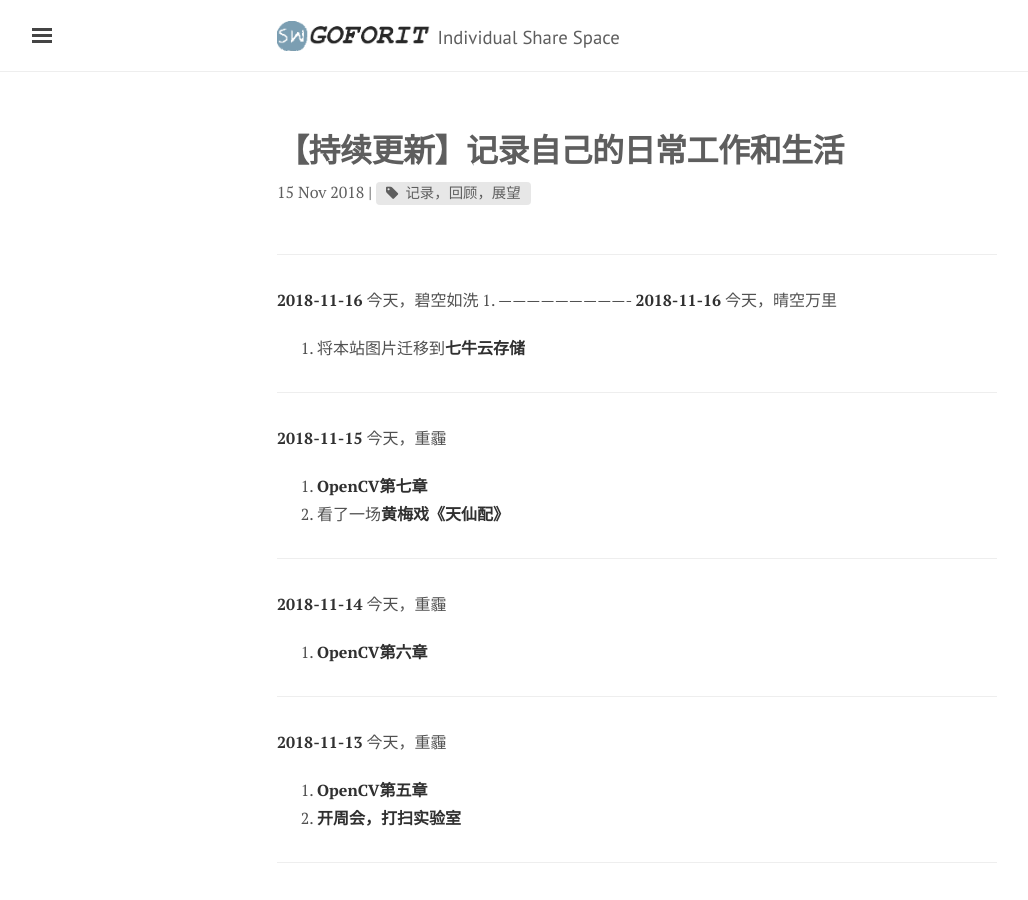
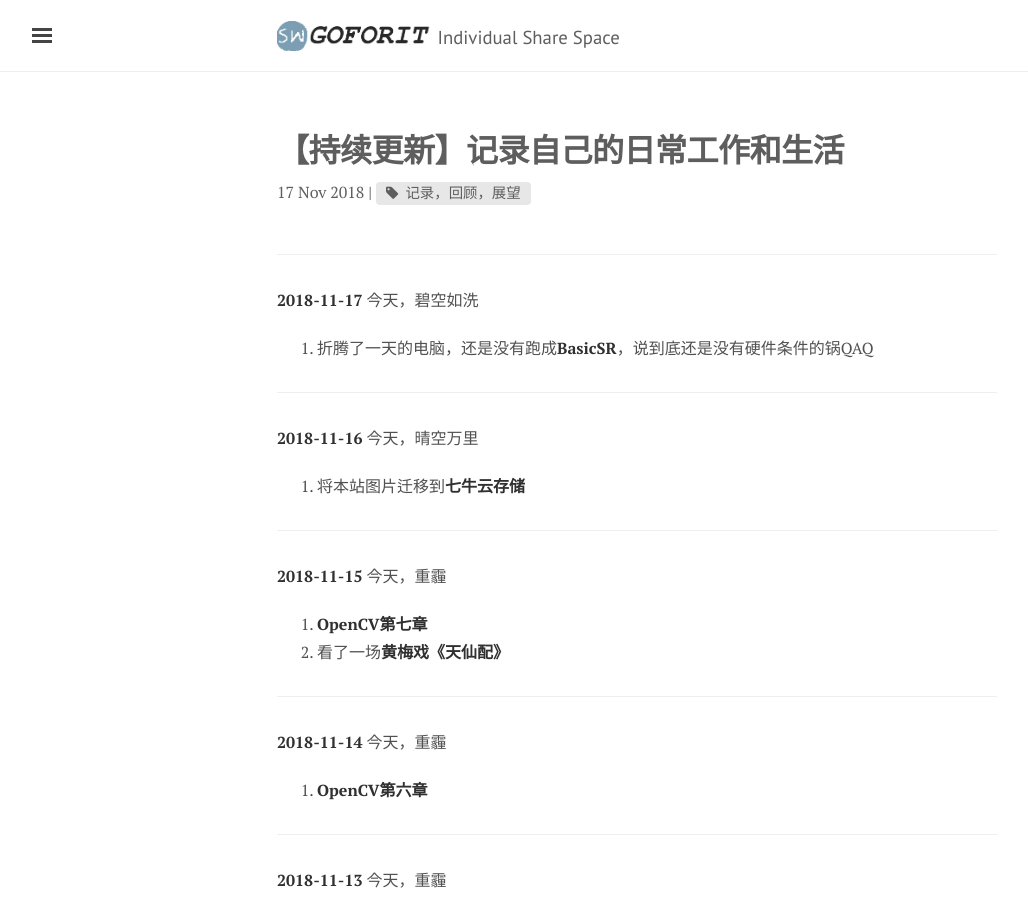
Before and after one commit to illust/illust.github.io, a Jekyll site: the page built from _posts/2018-11-17-works.md, in a window 1280 px wide and 900 px high. Shown: the whole window, without its empty margins (3-1031 px from the left). Built offline with Jekyll 4.4.1, drawn with Linux system fonts in a browser that asks for light colours; nearby versions of some CDN libraries; comment, search, counter and statistics services are not loaded.

Commit message:
daily works

```diff
--- a/_posts/2018-11-15-works.md
+++ b/_posts/2018-11-17-works.md
@@ -6,9 +6,10 @@ excerpt: 回到写日记的年月里，fight！
 tags: [记录，回顾，展望]
 ---
 ----------------------------
-**2018-11-16**
+**2018-11-17**
 今天，碧空如洗
-1.
+1.    折腾了一天的电脑，还是没有跑成**BasicSR**，说到底还是没有硬件条件的锅QAQ
+
 ----------------------------
 **2018-11-16**
 今天，晴空万里
```
